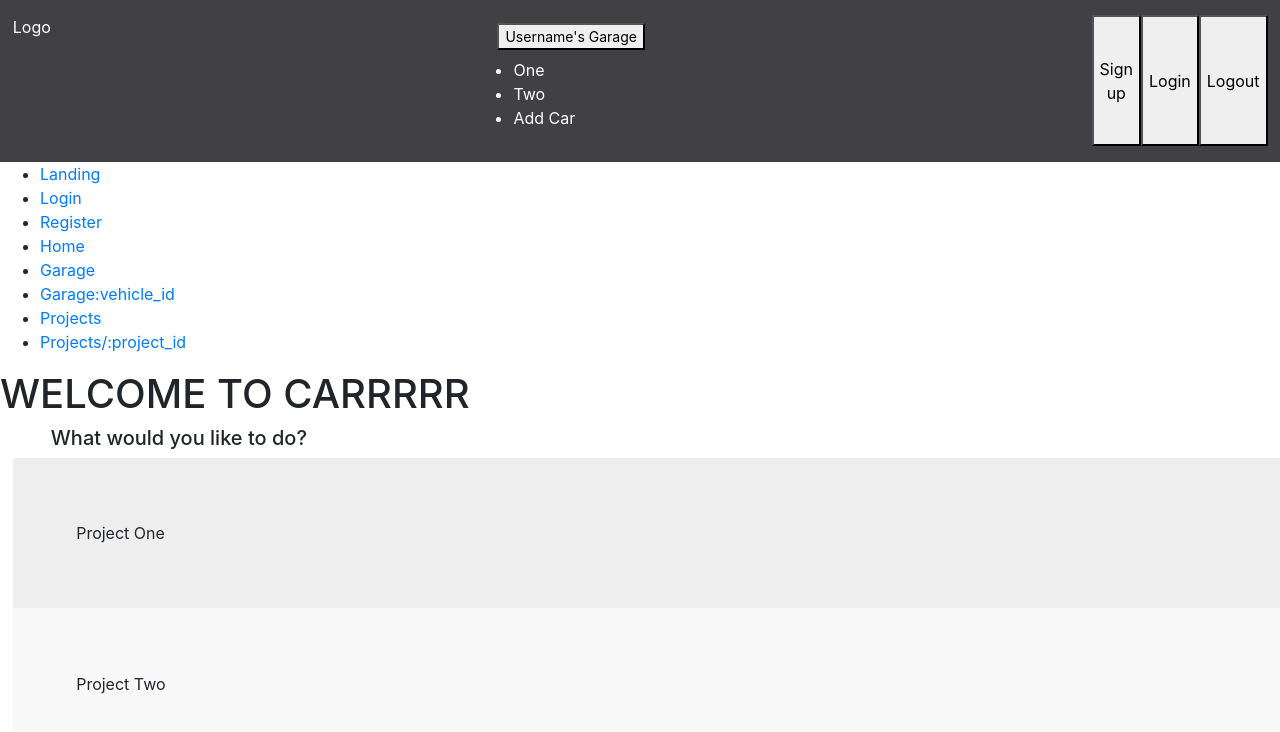
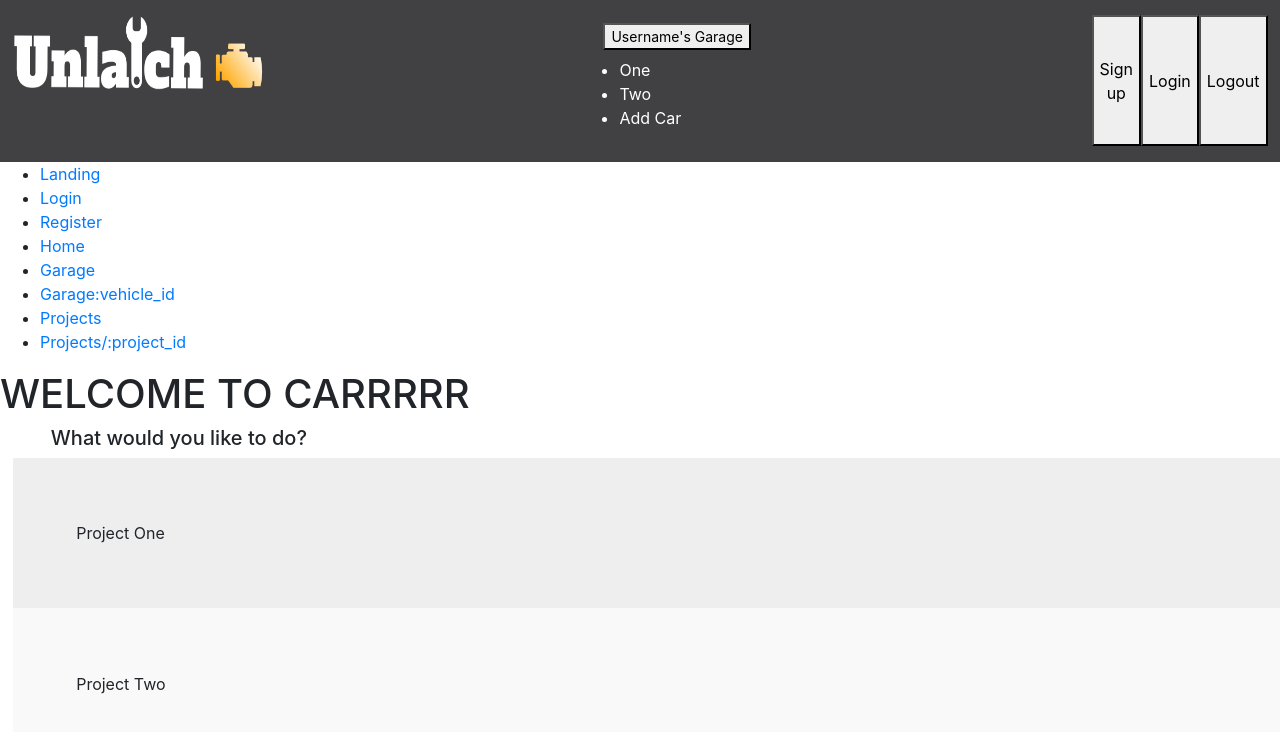
Before and after one commit to Caronise/Unlatch, a React (Create React App) app in the folder frontend/: page / in a window 1280 px wide. Shown: the top 732 px of the page. Built offline with nearby package versions, Linux system fonts and the light colour scheme.

Commit message:
created and added a logo

```diff
--- a/frontend/src/components/Header.js
+++ b/frontend/src/components/Header.js
@@ -4,7 +4,8 @@ import React from 'react'
 function Header() {
   return (
     <div className='top-bar'>
-      <span>Logo</span>
+      <img src="images/logo.png" width="250" height="75"></img>
+      {/* <span>Logo</span> */}
       <div className='dropdown-wrapper'>
         <div className="dropdown-header">
           <button>Username's Garage</button>
```
Also changed, not shown: frontend/public/images/logo.png (added).
